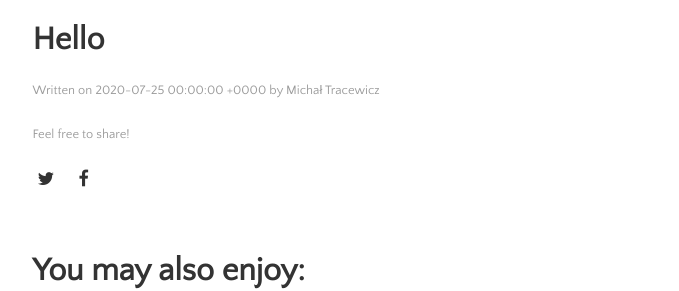
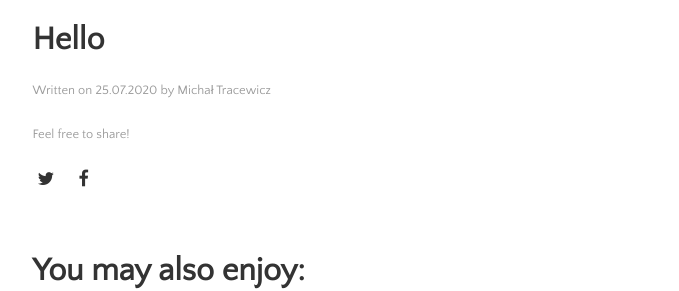
Before and after one commit to mtracewicz/mtracewicz.github.io, a Jekyll site: the page built from _posts/2020-07-25-getting-started.md, in a window 1280 px wide. Shown: the part 582-873 px from the top of the page, without its empty margins (300-979 px from the left). Built offline with Jekyll 4.4.1, drawn with Linux system fonts in a browser that asks for light colours.

Commit message:
Update post.html

```diff
--- a/_layouts/post.html
+++ b/_layouts/post.html
@@ -14,7 +14,7 @@ layout: default
 
 <span class="post-date">
   {{ site.data.settings.post_date_prefix }}
-  {{page.date}}
+  {{page.date | date: "%d.%m.%Y"}}
   by
   {% if page.author %}
     {{ page.author }}
```
